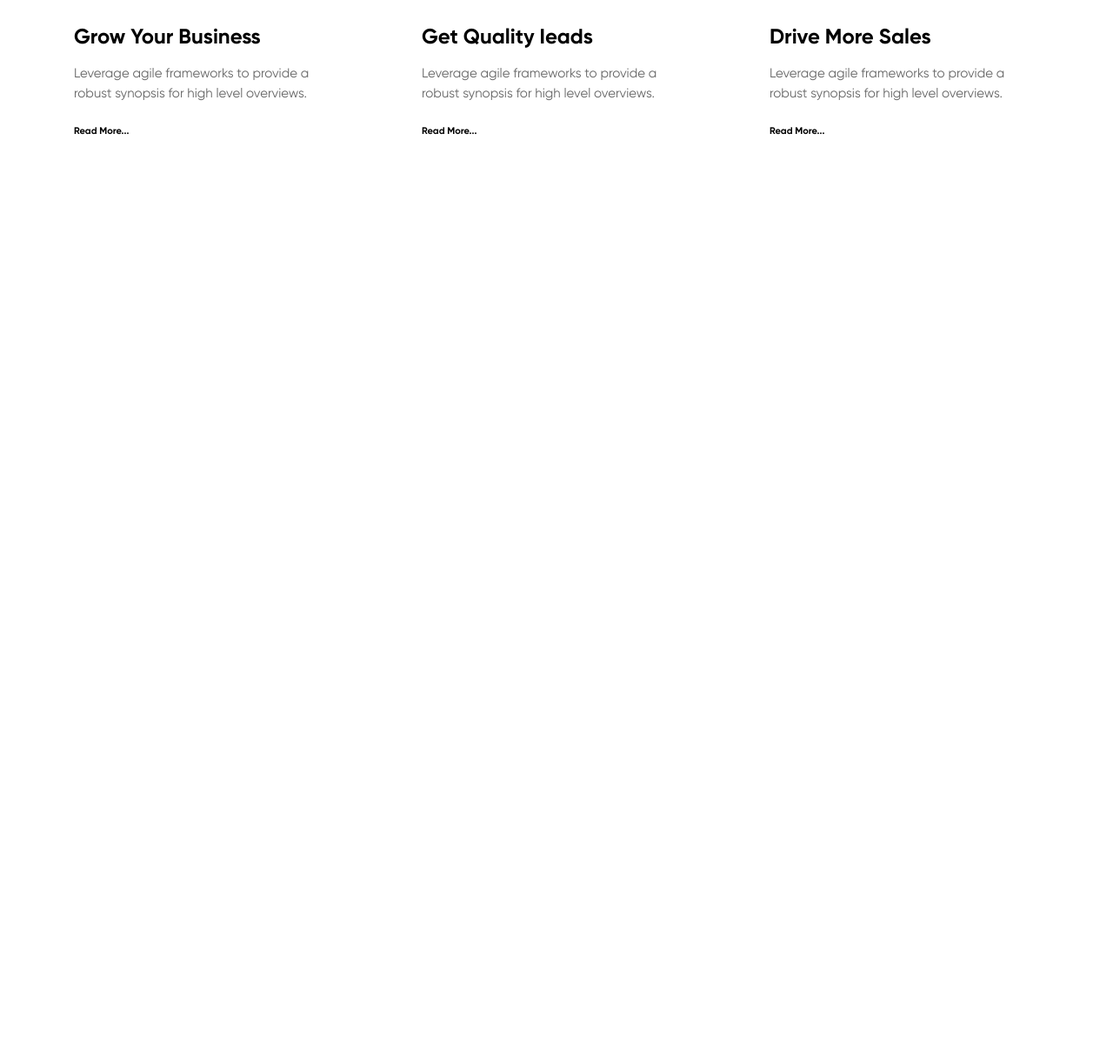
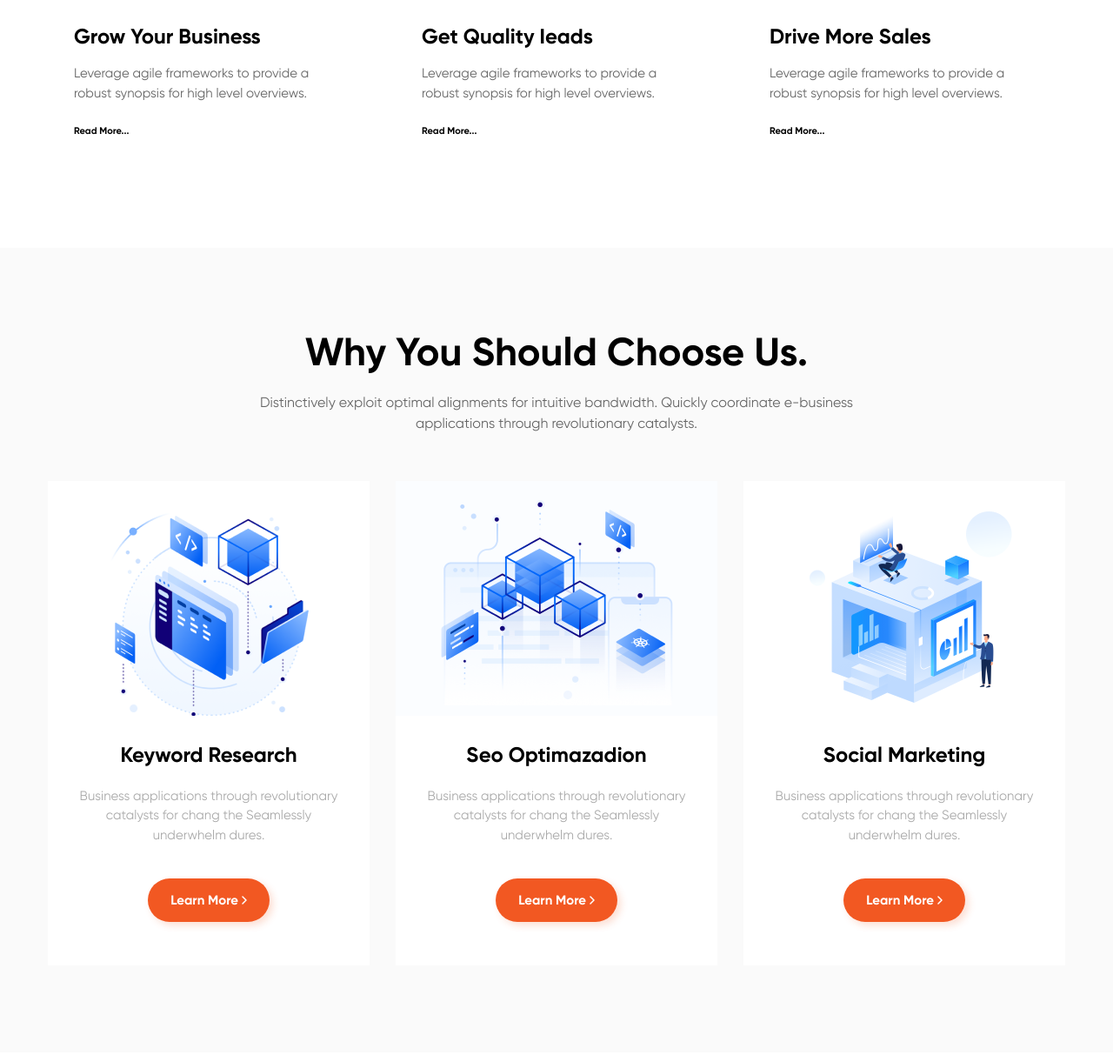
Before and after one commit to Vatsek/HTML-CSS_PT_OLD, a plain HTML site: page index.html in a window 1280 px wide. Shown: the part 960-2173 px from the top of the page at 87% size. Before the commit the page ends 1245 px from the top, so only its background shows below. Drawn offline with Linux system fonts and the light colour scheme.

Commit message:
complete PT 04

```diff
--- a/assets/styles/style.css
+++ b/assets/styles/style.css
@@ -124,7 +124,6 @@ ul {
     color: #FFF;
     font-family: Gilroy-Bold;
     font-size: 15px;
-    font-weight: 400;
     border: none;
 }
 
@@ -181,7 +180,7 @@ ul {
 }
 
 .box-item__title {
-        color: #000;
+    color: #000;
     font-family: 'Gilroy-Bold', sans-serif;
     font-size: 24px;
     font-weight: 400;
@@ -207,3 +206,85 @@ ul {
     line-height: 150%;
     margin-top: 25px;
 }
+
+.services-container {
+    margin: 100px auto;
+    background-color: #FAFAFA;
+}
+
+.center {
+    margin-left: auto;
+    margin-right: auto;
+}
+
+.services {
+    width: 1170px;
+
+}
+
+.section-header {
+    display: flex;
+    flex-direction: column;
+    align-items: center;
+    gap: 19px;
+}
+
+.section-header__title {
+    margin-top: 92px;
+    color: #000;
+    font-family: Gilroy-Bold;
+    font-size: 45px;
+    line-height: normal;
+}
+
+.section-header__text {
+    max-width: 682px;
+    color: #666;
+    text-align: center;
+    font-family: Gilroy-Regular;
+    font-size: 16px;
+    line-height: 150%;
+}
+
+.services-items {
+    margin-top: 54px;
+    display: grid;
+    grid-template-columns: repeat(3, 1fr);
+    gap: 30px
+}
+
+.services__item {
+    background-color: #fff;
+    margin-bottom: 100px;
+}
+
+.services__item:hover {
+    box-shadow: 15px 25px 56px 6px rgba(0, 0, 0, 0.06);
+}
+
+.services-item__wrapper {
+    padding: 25px 30px 50px;
+    text-align: center;
+    display: flex;
+    flex-direction: column;
+    align-items: center;
+}
+
+.services-item-wrapper__title {
+    color: #000;
+    font-family: Gilroy-Bold;
+    font-size: 24px;
+    line-height: normal;
+}
+
+.services-item-wrapper__text {
+    margin-top: 22px;
+    color: #AAA;
+    font-family: Gilroy-Regular;
+    font-size: 15px;
+    line-height: 150%;
+}
+
+.services-item-wrapper__button {
+    margin-top: 39px;
+}
--- a/index.html
+++ b/index.html
@@ -79,5 +79,56 @@
             </div>
         </div>
     </section>
+
+    <div class="services-container">
+        <section class="services center">
+
+
+            <div class="section-header">
+                <h2 class="section-header__title">Why You Should Choose Us.</h2>
+                <p class="section-header__text">Distinctively exploit optimal alignments for intuitive bandwidth. Quickly coordinate e-business
+                    applications through revolutionary catalysts.</p>
+            </div>
+
+
+
+
+            <div class="services-items">
+                <div class="services__item">
+                    <img src="./assets/img/illustration1.png" alt="">
+
+                    <div class="services-item__wrapper">
+                        <h3 class="services-item-wrapper__title">Keyword Research</h3>
+                        <p class="services-item-wrapper__text">Business applications through revolutionary catalysts for chang the Seamlessly underwhelm dures.</p>
+
+                        <button class="intro__button services-item-wrapper__button">Learn More <img src="./assets/img/arrow.svg" alt="">
+                        </button>
+                    </div>
+                </div>
+                <div class="services__item">
+                    <img src="./assets/img/illustration2.png" alt="">
+
+                    <div class="services-item__wrapper">
+                        <h3 class="services-item-wrapper__title">Seo Optimazadion</h3>
+                        <p class="services-item-wrapper__text">Business applications through revolutionary catalysts for chang the Seamlessly underwhelm dures.</p>
+
+                        <button class="intro__button services-item-wrapper__button">Learn More  <img src="./assets/img/arrow.svg" alt=""></button>
+                    </div>
+                </div>
+                <div class="services__item">
+                    <img src="./assets/img/illustration3.png" alt="">
+
+                    <div class="services-item__wrapper">
+                        <h3 class="services-item-wrapper__title">Social Marketing</h3>
+                        <p class="services-item-wrapper__text">Business applications through revolutionary catalysts for chang the Seamlessly underwhelm dures.</p>
+
+                        <button class="intro__button services-item-wrapper__button">Learn More <img src="./assets/img/arrow.svg" alt=""></button>
+                    </div>
+                </div>
+            </div>
+        </section>
+    </div>
+
+
 </body>
 </html>
```
Also changed, not shown: assets/img/arrow.svg (added), assets/img/illustration1.png (added), assets/img/illustration2.png (added), assets/img/illustration3.png (added), 2 other files.
